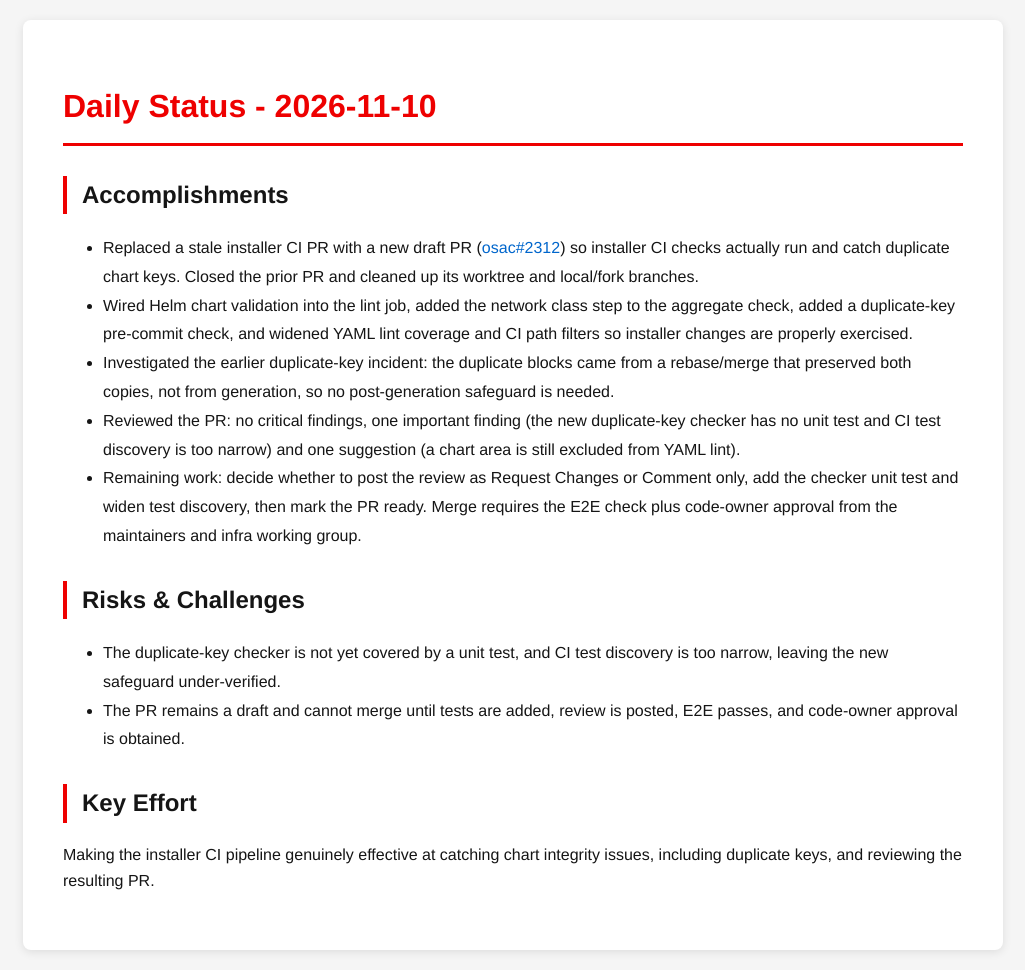
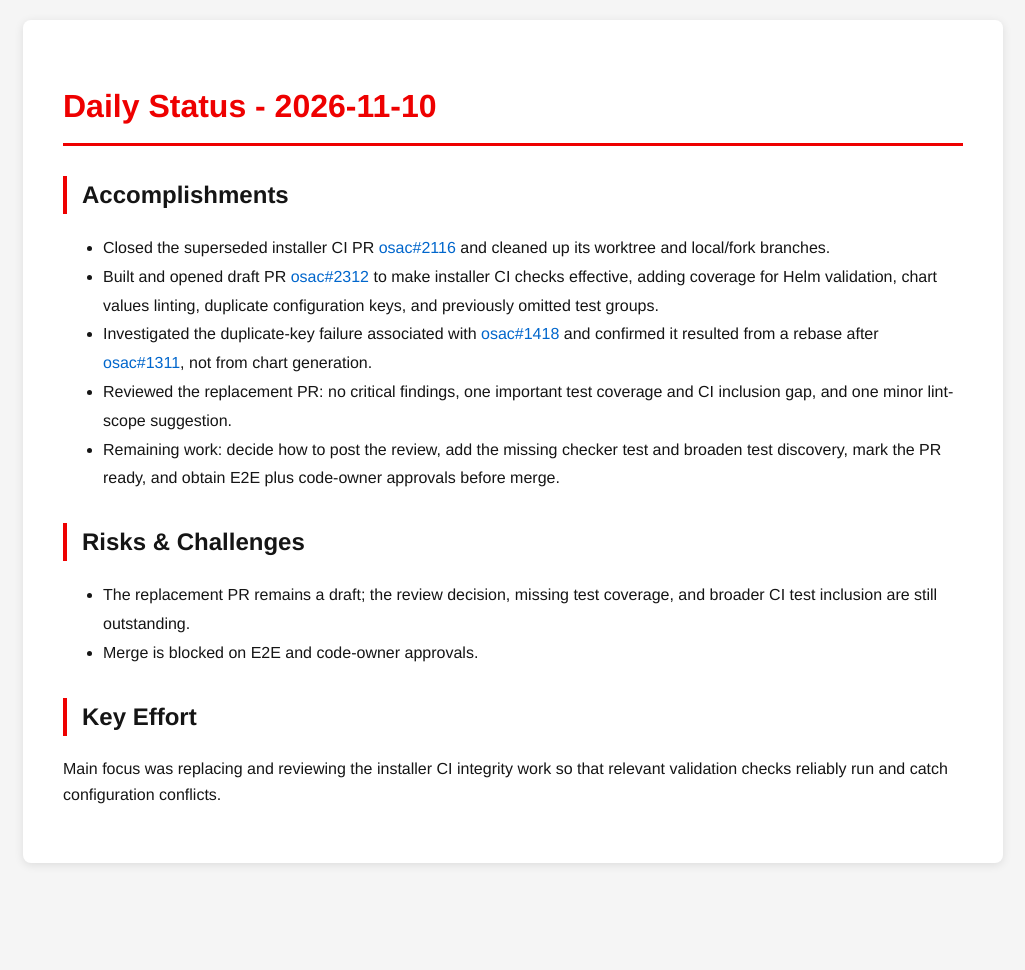
Before and after one commit to tzvatot/daily-status, a Jekyll site: the page built from 2026-11-10.md, in a window 1280 px wide. Shown: the whole page, without its empty margins (127-1152 px from the left). Built offline with Jekyll 4.4.1, drawn with Linux system fonts in a browser that asks for light colours; after the commit the page ends 900 px from its top, so only the background shows below that.

Commit message:
Daily status update - 2026-11-10

```diff
--- a/2026-11-10.md
+++ b/2026-11-10.md
@@ -7,15 +7,15 @@ date: 2026-11-10
 # Daily Status - 2026-11-10
 
 ## Accomplishments
-- Replaced a stale installer CI PR with a new draft PR ([osac#2312](https://github.com/osac-project/osac/pull/2312)) so installer CI checks actually run and catch duplicate chart keys. Closed the prior PR and cleaned up its worktree and local/fork branches.
-- Wired Helm chart validation into the lint job, added the network class step to the aggregate check, added a duplicate-key pre-commit check, and widened YAML lint coverage and CI path filters so installer changes are properly exercised.
-- Investigated the earlier duplicate-key incident: the duplicate blocks came from a rebase/merge that preserved both copies, not from generation, so no post-generation safeguard is needed.
-- Reviewed the PR: no critical findings, one important finding (the new duplicate-key checker has no unit test and CI test discovery is too narrow) and one suggestion (a chart area is still excluded from YAML lint).
-- Remaining work: decide whether to post the review as Request Changes or Comment only, add the checker unit test and widen test discovery, then mark the PR ready. Merge requires the E2E check plus code-owner approval from the maintainers and infra working group.
+- Closed the superseded installer CI PR [osac#2116](https://github.com/osac-project/osac/pull/2116) and cleaned up its worktree and local/fork branches.
+- Built and opened draft PR [osac#2312](https://github.com/osac-project/osac/pull/2312) to make installer CI checks effective, adding coverage for Helm validation, chart values linting, duplicate configuration keys, and previously omitted test groups.
+- Investigated the duplicate-key failure associated with [osac#1418](https://github.com/osac-project/osac/pull/1418) and confirmed it resulted from a rebase after [osac#1311](https://github.com/osac-project/osac/pull/1311), not from chart generation.
+- Reviewed the replacement PR: no critical findings, one important test coverage and CI inclusion gap, and one minor lint-scope suggestion.
+- Remaining work: decide how to post the review, add the missing checker test and broaden test discovery, mark the PR ready, and obtain E2E plus code-owner approvals before merge.
 
 ## Risks & Challenges
-- The duplicate-key checker is not yet covered by a unit test, and CI test discovery is too narrow, leaving the new safeguard under-verified.
-- The PR remains a draft and cannot merge until tests are added, review is posted, E2E passes, and code-owner approval is obtained.
+- The replacement PR remains a draft; the review decision, missing test coverage, and broader CI test inclusion are still outstanding.
+- Merge is blocked on E2E and code-owner approvals.
 
 ## Key Effort
-Making the installer CI pipeline genuinely effective at catching chart integrity issues, including duplicate keys, and reviewing the resulting PR.
+Main focus was replacing and reviewing the installer CI integrity work so that relevant validation checks reliably run and catch configuration conflicts.
```
